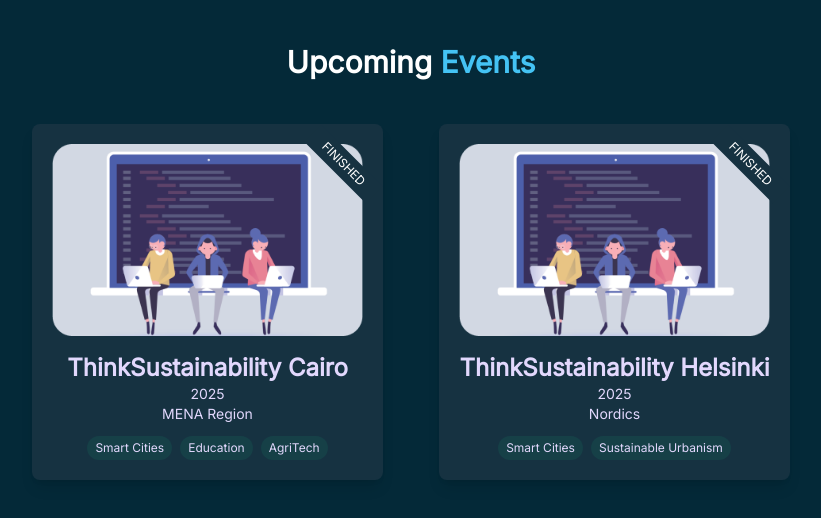
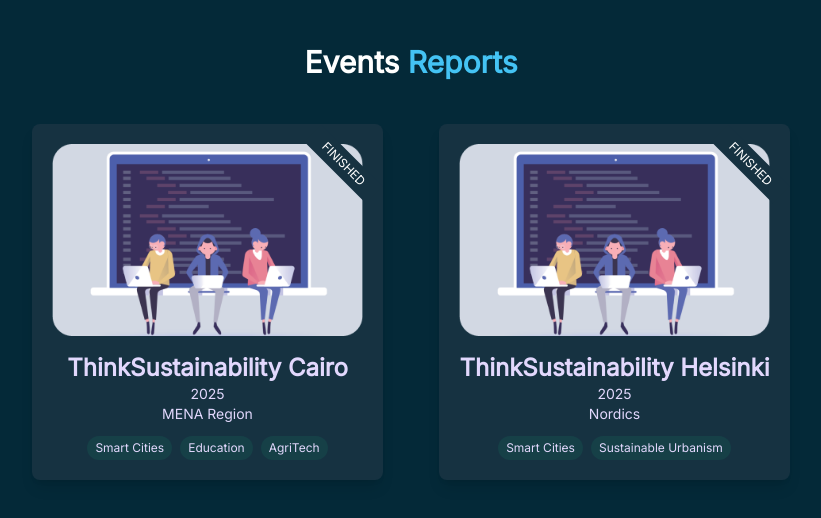
Before and after one commit to Mohamed3Okasha/mena-hackathons, a React (Vite) app: page /reports in a window 1280 px wide. Shown: the top 518 px of the page, without its empty margins (229-1050 px from the left). Built offline with nearby package versions, Linux system fonts and the light colour scheme.

Commit message:
update reports page translation

```diff
--- a/src/pages/Reports/index.tsx
+++ b/src/pages/Reports/index.tsx
@@ -29,9 +29,9 @@ export function Reports() {
         <div className={`my-11 flex flex-col gap-11`}>
             <h1 className={`text-3xl font-semibold`}>
                 {i18n.language === "ar" ? (
-                    <> {t("homePageEvents.titleEvents")} <span className={`text-primary`}>{t("homePageEvents.titleUpcoming")}</span> </>
+                    <> {t("reportsPageEvents.titleReports")} <span className={`text-primary`}>{t("reportsPageEvents.titleEvents")}</span> </>
                 ) : (
-                    <> {t("homePageEvents.titleUpcoming")} <span className={`text-primary`}>{t("homePageEvents.titleEvents")}</span> </>
+                    <> {t("reportsPageEvents.titleEvents")} <span className={`text-primary`}>{t("reportsPageEvents.titleReports")}</span> </>
                 )}
             </h1>
             <CollectionEvents eventsData={eventsData} />
--- a/src/translations/ar/global.json
+++ b/src/translations/ar/global.json
@@ -50,5 +50,9 @@
         "newsletterSubscribe": "اشترك",
         "developedBy": "تم التطوير من خلال فريقنا",
         "copyrights": " مينا هاكاثونز. كل الحقوق محفوظه"
+    },
+    "reportsPageEvents": {
+        "titleReports": "تقارير",
+        "titleEvents": "الفعاليات"
     }
 }
--- a/src/translations/en/global.json
+++ b/src/translations/en/global.json
@@ -44,7 +44,7 @@
         "actionText": "Interested in one of our services?",
         "emailText": "Write to us at"
     },
-    "footerSection":{
+    "footerSection": {
         "contactTitle": "Contact Us",
         "contactSubTitle": "We're friendly",
         "newsletterTitle": "Join Our Newsletter",
@@ -55,5 +55,9 @@
         "newsletterSubscribe": "Subscribe",
         "developedBy": "Developed by MH Tech House",
         "copyrights": "MENA Hackathons. All rights reserved"
+    },
+    "reportsPageEvents": {
+        "titleReports": "Reports",
+        "titleEvents": "Events"
     }
 }
```
